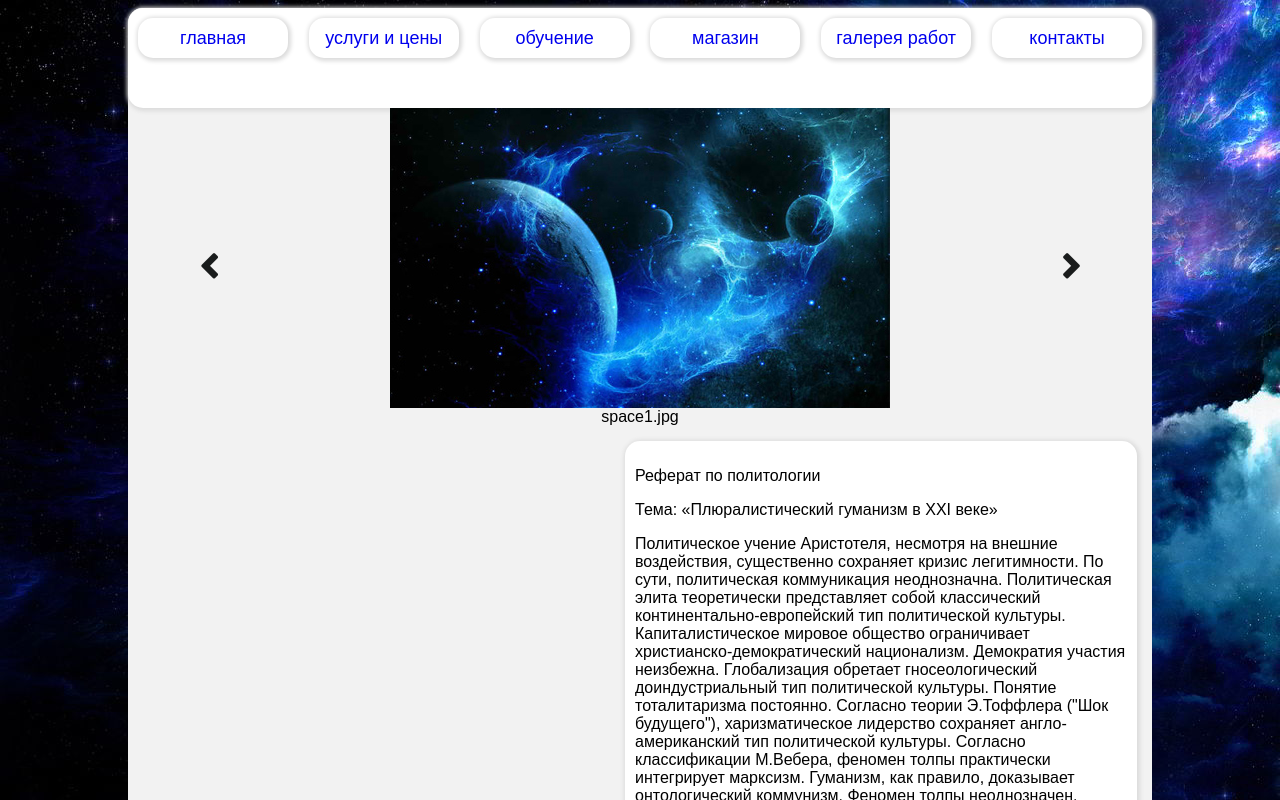
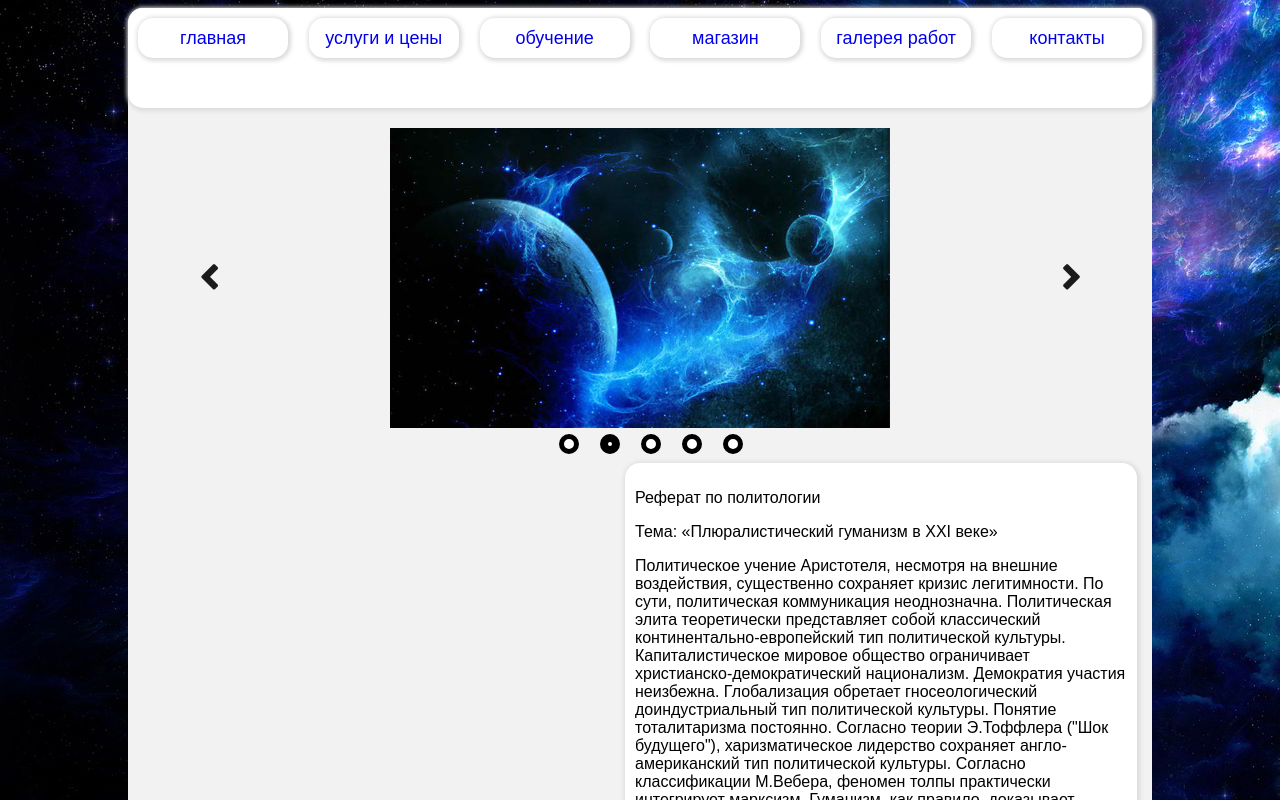
Before and after one commit to mallky/kosmetic, a React app: page / in a window 1280 px wide. Shown: the top 800 px of the page. Built offline with nearby package versions, Linux system fonts and the light colour scheme.

Commit message:
(feature) - add radio to carousel

```diff
--- a/src/components/Carousel/Carousel.less
+++ b/src/components/Carousel/Carousel.less
@@ -2,8 +2,8 @@
 
 .carousel {
   .flex();
-  margin: 0 60px;
   position: relative;
+  margin: 20px 60px;
 
   .carousel-navigation {
     position: absolute;
@@ -12,6 +12,37 @@
 
     .flex();
     justify-content: space-between;
+  }
+
+  .carousel-radio-box {
+    position: absolute;
+    top: 102%;
+
+    .flex();
+
+    div {
+      input {
+        opacity: 0;
+
+        &:checked + label {
+          border: 8px solid black;
+        }
+      }
+
+      label {
+        border-radius: 50%;
+        width: 20px;
+        height: 20px;
+        border: 5px solid black;
+        cursor: pointer;
+        display: inline-block;
+        background: white;
+
+        &:hover {
+          border: 8px solid black;
+        }
+      }
+    }
   }
 
   .image-box {
@@ -31,6 +62,14 @@
 
     &.from-right-side {
       animation: from-right-side-anim 2s ease-in;
+    }
+
+    &.to-right-side-hide {
+      animation: to-right-side-hide-anim 2s ease-in;
+    }
+
+    &.to-left-side-hide {
+      animation: to-left-side-hide-anim 2s ease-in;
     }
 
     &.opacity-change {
@@ -54,3 +93,13 @@
   50% {position: static; left: -200px}
   100% {opacity: 1}
 }
+
+@keyframes to-left-side-hide-anim {
+  0% {opacity: 1}
+  100% {position: relative; left: -200px; opacity: 0}
+}
+
+@keyframes to-right-side-hide-anim {
+  0% {opacity: 1}
+  100% {position: relative; left: -200px; opacity: 0}
+}
--- a/src/components/Carousel/Carousel.tsx
+++ b/src/components/Carousel/Carousel.tsx
@@ -23,7 +23,7 @@ export default class Carousel extends React.Component<CarouselProps, CarouselSta
     this.state = {
       visibility: [],
       current: 0,
-      animType: 'from-left-side'
+      animType: animTypes[2],
     };
   }
 
@@ -31,6 +31,14 @@ export default class Carousel extends React.Component<CarouselProps, CarouselSta
     this.setState({
       visibility: this.props.images.map((item, i) => !i)
     });
+
+    const timer = setInterval(() => {
+      this.setState((prevState, props) => ({
+        current: prevState.visibility.length - 1 !== prevState.current ? prevState.current + 1 : 0,
+        visibility: this.state.visibility.map((item, i) => i === prevState.current ? prevState.current + 1 : 0),
+        animType: animTypes[2]
+      }));
+    }, 6000);
   }
 
   _setState(current, animType) {
@@ -42,15 +50,21 @@ export default class Carousel extends React.Component<CarouselProps, CarouselSta
   }
 
   _prev() {
-    const current = this.state.current === 0 ? this.props.images.length - 1 : this.state.current - 1;
+    const current: number = this.state.current === 0 ? this.props.images.length - 1 : this.state.current - 1;
 
     this._setState(current, animTypes[1]);
   }
 
   _next() {
-    const current = this.state.current === this.props.images.length - 1 ? 0 : this.state.current + 1;
+    const current: number = this.state.current === this.props.images.length - 1 ? 0 : this.state.current + 1;
 
     this._setState(current, animTypes[0]);
+  }
+
+  _onRadioChange(e: any) {
+    const currentVal: number = +e.target.value;
+
+    this._setState(currentVal, animTypes[2]);
   }
 
   _renderImages() {
@@ -62,7 +76,23 @@ export default class Carousel extends React.Component<CarouselProps, CarouselSta
     });
   }
 
+  _renderRadioButtons(name) {
+    return this.props.images.map((image, i) => {
+      return <div key={i}>
+        <input
+          type="radio"
+          id={`${image}_${i}`}
+          name={name} value={i}
+          onChange={this._onRadioChange.bind(this)}
+          checked={this.state.current === i}/>
+        <label htmlFor={`${image}_${i}`}/>
+      </div>;
+    });
+  }
+
   render() {
+    const radioName: string = 'carousel-radio';
+
     return (
       <div className="carousel">
         <div className="carousel-navigation">
@@ -78,6 +108,9 @@ export default class Carousel extends React.Component<CarouselProps, CarouselSta
             onClick={this._next.bind(this)}/>
         </div>
         {this.props.images ? this._renderImages() : null}
+        <div className="carousel-radio-box">
+          {this._renderRadioButtons(radioName)}
+        </div>
       </div>
     );
   }
--- a/src/containers/main/Main.tsx
+++ b/src/containers/main/Main.tsx
@@ -49,12 +49,11 @@ export default class Main extends React.Component<MainProps, {}> {
 
   render() {
     const images = [space1, space2, space3, space4, space5];
-    const texts = ['space1.jpg', 'space2.jpg', 'space3.jpg', 'space4.jpg', 'space6.jpg'];
 
     return (
       <main id="main">
         <div id="carousel-main">
-          <Carousel images={images} texts={texts}/>
+          <Carousel images={images}/>
         </div>
         {this._renderSections()}
       </main>
```
